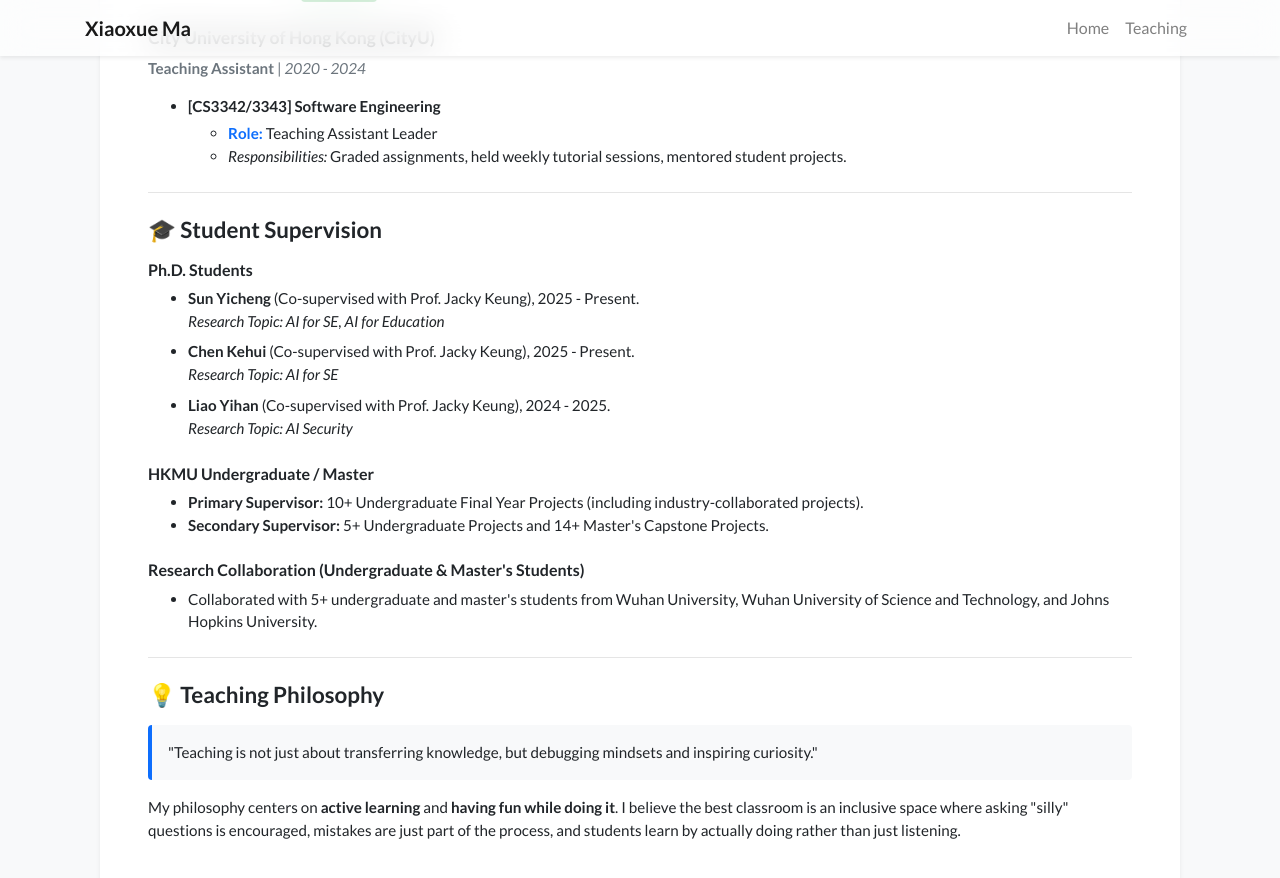
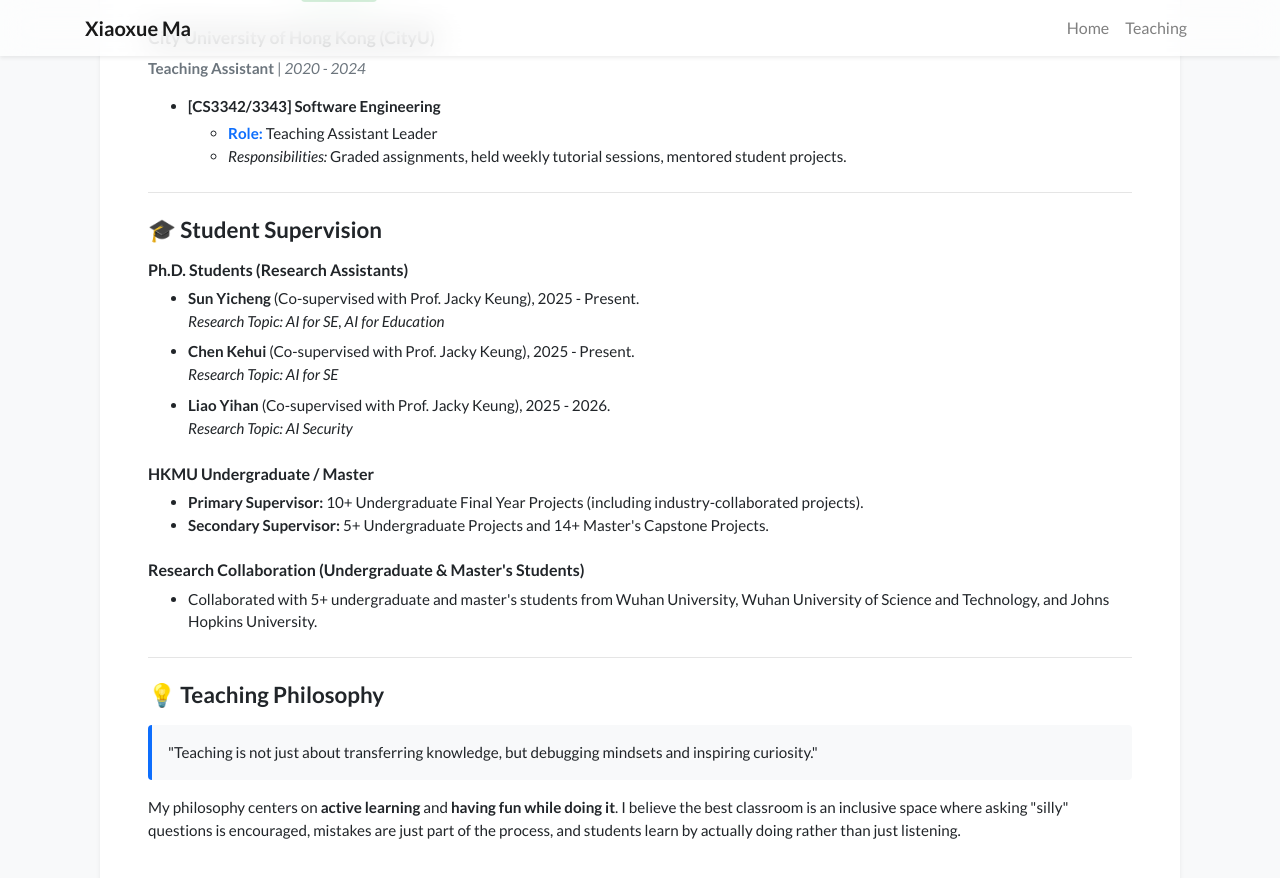
Before and after one commit to xiaoxuemakayley/xiaoxuemakayley.github.io, a Jekyll site: the page built from teaching.html, in a window 1280 px wide and 900 px high, scrolled down 1026 px. Shown: the top 878 px of the window. Built offline with Jekyll 4.4.1, drawn with Linux system fonts in a browser that asks for light colours; nearby versions of some CDN libraries; a style sheet for code colours, icons or effects is not loaded.

Commit message:
Update teaching.html

```diff
--- a/teaching.html
+++ b/teaching.html
@@ -85,11 +85,11 @@ permalink: /teaching/
 
         <h2 id="student-supervision" class="mb-3" style="font-size: 1.4rem; font-weight: 600;">🎓 Student Supervision</h2>
 
-        <h5 class="mt-3 mb-2" style="font-weight: 600; font-size: 1rem;">Ph.D. Students</h5>
+        <h5 class="mt-3 mb-2" style="font-weight: 600; font-size: 1rem;">Ph.D. Students (Research Assistants)</h5>
         <ul style="font-size: 0.95rem;">
             <li><strong>Sun Yicheng</strong> (Co-supervised with Prof. Jacky Keung), 2025 - Present. <br> <em>Research Topic: AI for SE, AI for Education</em></li>
             <li class="mt-2"><strong>Chen Kehui</strong> (Co-supervised with Prof. Jacky Keung), 2025 - Present. <br> <em>Research Topic: AI for SE</em></li>
-            <li class="mt-2"><strong>Liao Yihan</strong> (Co-supervised with Prof. Jacky Keung), 2024 - 2025. <br> <em>Research Topic: AI Security</em></li>
+            <li class="mt-2"><strong>Liao Yihan</strong> (Co-supervised with Prof. Jacky Keung), 2025 - 2026. <br> <em>Research Topic: AI Security</em></li>
         </ul>
 
         <h5 class="mt-4 mb-2" style="font-weight: 600; font-size: 1rem;">HKMU Undergraduate / Master</h5>
```
